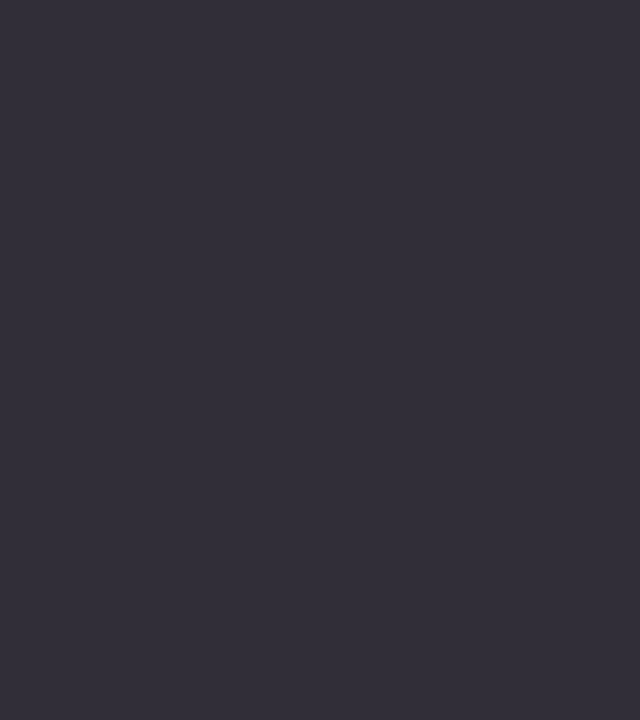
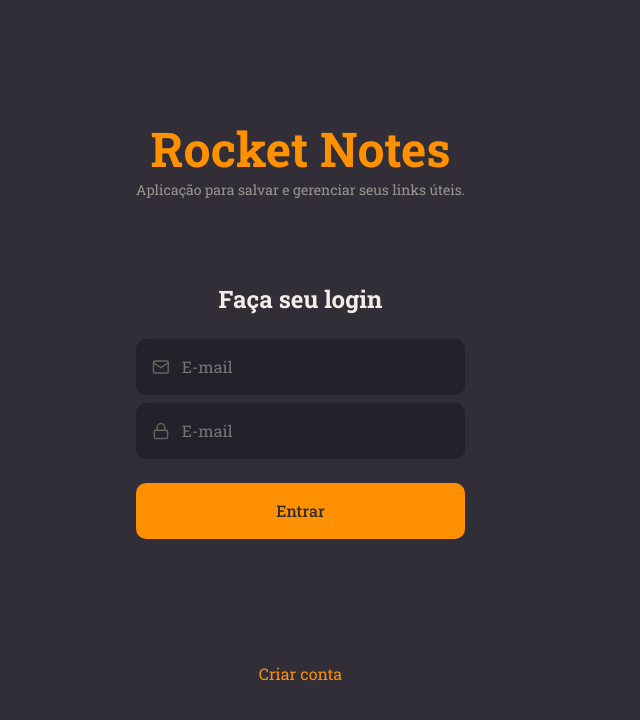
Before and after one commit to yaakovcarioca/rocketnotes-interface, a React (Vite) app: page / in a window 1280 px wide. Shown: the top 720 px of the page, without its empty margins (0-640 px from the left). Built offline with nearby package versions, Linux system fonts and the light colour scheme.

Commit message:
Page SingIn's code finished

```diff
--- a/src/pages/SingIn/index.jsx
+++ b/src/pages/SingIn/index.jsx
@@ -1,9 +1,36 @@
-import { Container } from "./styles";
+import { Container, Form } from "./styles";
+import { FiMail, FiLock } from 'react-icons/fi';
+import { Input } from '../../components/Input';
+import { Button } from '../../components/Button';
 
 export function SingIn() {
     return (
         <Container>
+            <Form>
+                <h1>Rocket Notes</h1>
+                <p>Aplicação para salvar e gerenciar seus links úteis.</p>
 
+                <h2>Faça seu login</h2>
+
+                <Input
+                    placeholder="E-mail"
+                    type="text"
+                    icon={FiMail}
+                />
+
+                <Input
+                    placeholder="E-mail"
+                    type="text"
+                    icon={FiLock}
+                />
+
+                <Button title="Entrar" />
+
+                <a href="#">
+                    Criar conta
+                </a>
+
+            </Form>
         </Container>
     );
 }
--- a/src/pages/SingIn/styles.js
+++ b/src/pages/SingIn/styles.js
@@ -6,3 +6,35 @@
      display: flex;
      align-items: stretch;
 `;
+
+export const Form = styled.form`
+    padding: 0 136px;
+
+    display: flex;
+    flex-direction: column;
+    justify-content: center;
+    align-items: center;
+
+    text-align: center;
+
+    > h1 {
+        font-size: 48px;
+        color: ${({ theme }) => theme.COLORS.ORANGE};
+    }
+
+    > h2 {
+        font-size: 24px;
+        margin-top: 84px;
+        margin-bottom: 24px;
+    }
+
+    > p {
+        font-size: 14px;
+        color: ${({ theme }) => theme.COLORS.GRAY_100};
+    }
+
+    > a {
+        margin-top: 124px;
+        color: ${({ theme }) => theme.COLORS.ORANGE};
+    }
+`;
```
